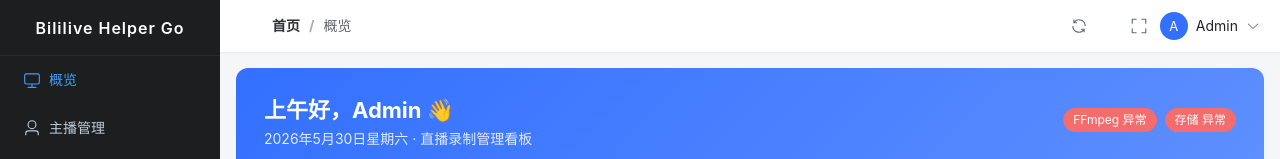
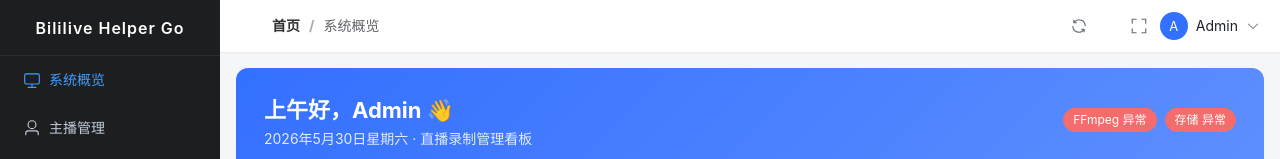
Before and after one commit to wuvjie/bililive-helper-go, a Vue app in the folder frontend/: page /#/dashboard in a window 1280 px wide. Shown: the top 159 px of the page. Built offline with nearby package versions, Linux system fonts and the light colour scheme; no server answers; sample sign-in values are in the browser's storage.

Commit message:
fix(nav): rename overview to system overview in navigation

```diff
--- a/frontend/src/layout/index.vue
+++ b/frontend/src/layout/index.vue
@@ -97,7 +97,7 @@ const appStore = useAppStore();
 const isDark = ref(false);
 
 const menuItems = [
-  { path: "/dashboard", title: "概览", icon: Monitor },
+  { path: "/dashboard", title: "系统概览", icon: Monitor },
   { path: "/streamers", title: "主播管理", icon: User },
   { path: "/tasks", title: "任务中心", icon: VideoPlay },
   { path: "/history", title: "操作日志", icon: Document },
--- a/frontend/src/router/index.ts
+++ b/frontend/src/router/index.ts
@@ -17,7 +17,7 @@ const routes: RouteRecordRaw[] = [
         path: "dashboard",
         name: "Dashboard",
         component: () => import("@/views/dashboard/index.vue"),
-        meta: { title: "概览", icon: "Monitor" }
+        meta: { title: "系统概览", icon: "Monitor" }
       },
       {
         path: "streamers",
```
